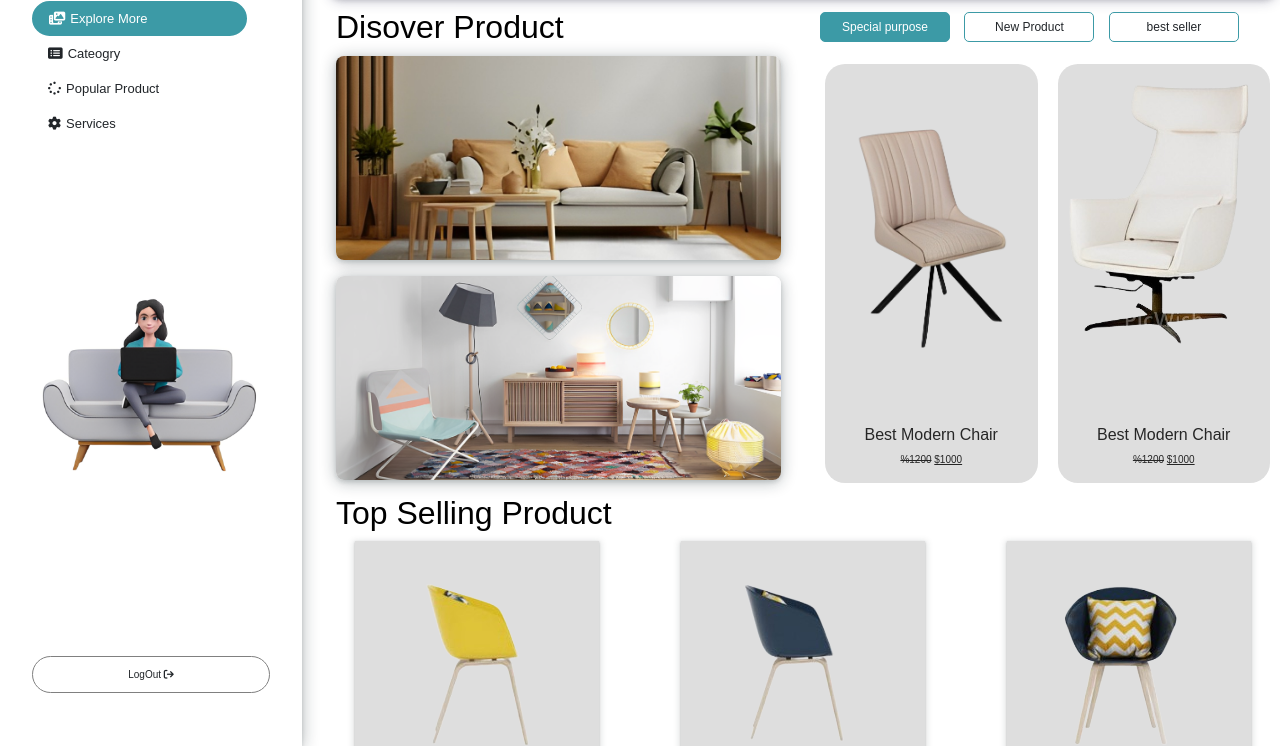
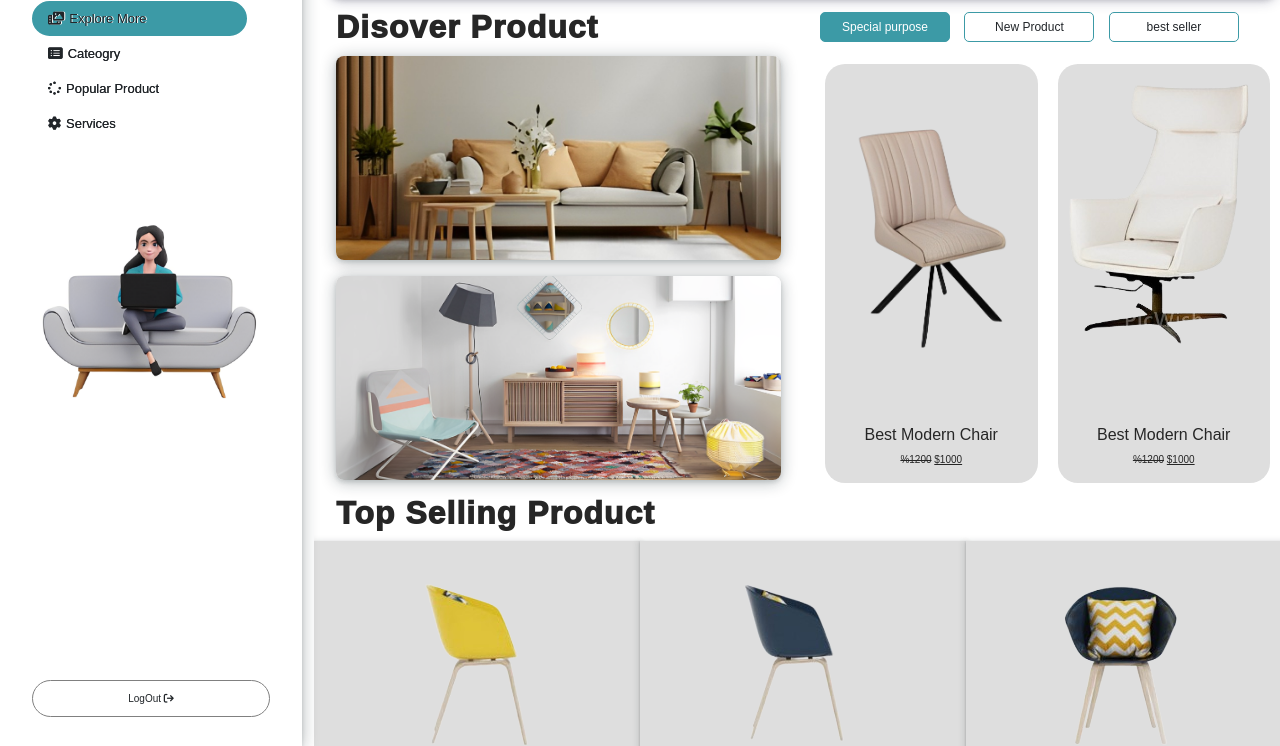
Before and after one commit to Fasih-Nasir/project16, a plain HTML site: page index.html in a window 1280 px wide. Shown: the part 54-800 px from the top of the page. Drawn offline with nearby package versions, Linux system fonts and the light colour scheme; a web font is replaced by a local one.

Commit message:
Update index.html

```diff
--- a/index.html
+++ b/index.html
@@ -1,5 +1,6 @@
 <!DOCTYPE html>
 <html lang="en">
+
 <head>
   <meta charset="UTF-8">
   <meta name="viewport" content="width=device-width, initial-scale=1.0">
@@ -8,29 +9,35 @@
   <link rel="preconnect" href="https://fonts.googleapis.com">
   <link rel="preconnect" href="https://fonts.gstatic.com" crossorigin>
   <link href="https://fonts.googleapis.com/css2?family=Belleza&display=swap" rel="stylesheet">
-<link rel="stylesheet" href="https://cdnjs.cloudflare.com/ajax/libs/font-awesome/6.5.1/css/all.min.css" integrity="sha512-DTOQO9RWCH3ppGqcWaEA1BIZOC6xxalwEsw9c2QQeAIftl+Vegovlnee1c9QX4TctnWMn13TZye+giMm8e2LwA==" crossorigin="anonymous" referrerpolicy="no-referrer" />
+  <link rel="stylesheet" href="https://cdnjs.cloudflare.com/ajax/libs/font-awesome/6.5.1/css/all.min.css"
+    integrity="sha512-DTOQO9RWCH3ppGqcWaEA1BIZOC6xxalwEsw9c2QQeAIftl+Vegovlnee1c9QX4TctnWMn13TZye+giMm8e2LwA=="
+    crossorigin="anonymous" referrerpolicy="no-referrer" />
   <title>Fasih-nasir</title>
 
 </head>
+
 <body>
   <div class="container-fluid" id="fone">
     <div class="row">
 
-<div class="navbar-expand-lg col-xxl-3 col-xl-3 col-lg-4 col-md-2 col-sm-2" id="c2">
+      <div class="navbar-expand-lg col-xxl-3 col-xl-3 col-lg-3 col-md-2 col-sm-2" id="c2">
 
-  <button class="navbar-toggler left" type="button" data-bs-toggle="collapse" data-bs-target="#navbarSupportedContent" aria-controls="navbarSupportedContent" aria-expanded="false" aria-label="Toggle navigation">
+        <button class="navbar-toggler left" type="button" data-bs-toggle="collapse"
+          data-bs-target="#navbarSupportedContent" aria-controls="navbarSupportedContent" aria-expanded="false"
+          aria-label="Toggle navigation">
           <i class="fa-solid fa-bars"></i>
         </button>
-  <div class="navbar-collapse  collapse" id="navbarSupportedContent">
+        <div class="navbar-collapse collapse" id="navbarSupportedContent">
           <nav class="navbar">
 
             <div class="container-fluid">
               <a class="navbar-brand" href="#">RUNWAY</a>
               <div class="navbar">
+           <div>
                 <ul>
                   <li>
 
-            <button class="btn ex active"><i class="fa-solid fa-photo-film"></i>Explore More</button>
+                    <button class="btn ex active"><i class="fa-solid fa-photo-film" style="color: white;"></i>Explore More</button>
                     <button class="btn ex"><i class="fa fa-list-alt" aria-hidden="true"></i>cateogry</button>
 
                     <button class="btn ex"><i class="fa fa-spinner" aria-hidden="true"></i>popular product</button>
@@ -43,8 +50,27 @@
 
                   </li>
                 </ul>
+              </div>
+                <!-- <div class="qwdf"> -->
+                  <img src="img/1img.png" class="img-fluid" alt="" id="poi">
+                <!-- </div>  -->
                 <div>
-          <img src="img/1img.png" class="img-fluid" alt="" id="qwe">
+                  <ul>
+                    <li>
+
+                      <button class="btn ex "><i class="fa-solid fa-photo-film"></i>Explore More</button>
+                      <button class="btn ex"><i class="fa fa-list-alt" aria-hidden="true"></i>cateogry</button>
+
+                      <button class="btn ex"><i class="fa fa-spinner" aria-hidden="true"></i>popular product</button>
+                      <button class="btn ex"><i class="fa fa-cog" aria-hidden="true"></i>Services</button>
+
+
+
+
+
+
+                    </li>
+                  </ul>
                 </div>
                 <form class="fe" role="search">
                   <!-- <input class="form-control me-2" type="search" placeholder="Search" aria-label="Search"> -->
@@ -56,7 +82,7 @@
           </nav>
         </div>
       </div>
-<div class="col-xxl-9 col-xl-9 col-lg-8 col-md-12 col-sm-12" id="col-2">
+      <div class="col-xxl-9 col-xl-9 col-lg-9 col-md-12 col-sm-12" id="col-2">
         <div class="container-fluid">
           <div class="row">
             <div class="col-xxl-12 col-xl-12 col-lg-12 col-lg-12 col-md-12 col-sm-12" id="sea">
@@ -66,7 +92,7 @@
           </div>
           <div class="row">
             <div class="col-md-6 col-sm-6">
-  <h2 style="color: black;padding: 0px 10px;">Disover Product</h2>
+              <h2 style="color:  #262626;padding: 0px 10px;font-weight: 1000;letter-spacing: 1px;;">Disover Product</h2>
             </div>
             <div class="col-md-6 col-sm-6" id="bca">
               <button class="btn active" id="ac">Special purpose</button>
@@ -109,8 +135,7 @@
               </div>
               <div id="sp">
                 <img src="img/p4 (2).png" id="p3" class="img-fluid" alt="">
-    <div
-class="sp1">
+                <div class="sp1">
                   <h6>Best modern chair</h6>
                   <p>
                     <del>%1200</del>
@@ -123,11 +148,12 @@ class="sp1">
           </div>
           <div class="row">
             <div class="col-12">
-    <h2 style="color: black;padding: 0px 10px;" id="tp">Top selling product</h2>
+              <h2 style="color:  #262626;padding: 0px 10px;font-weight: 1000;letter-spacing: 1px;;" id="tp">Top selling
+                product</h2>
             </div>
           </div>
           <div class="row" id="lastr">
-  <div class="col-3" id="ac2">
+            <div class="col-xl-4 col-lg-4 col-md-4 col-sm-6" id="ac2">
 
               <img src="img/p5.png" class="img-fluid" alt="" id="lps">
               <div id="umer">
@@ -136,7 +162,7 @@ class="sp1">
                 <button class="btn">buy now</button>
               </div>
             </div>
-  <div class="col-3" id="ac2">
+            <div class="col-xl-4 col-lg-4 col-md-4 col-sm-6" id="ac2">
               <img src="img/p6.png" class="img-fluid" alt="" id="lps">
               <div id="umer">
                 <p>best modern chair</p>
@@ -144,7 +170,7 @@ class="sp1">
                 <button class="btn">buy now</button>
               </div>
             </div>
-  <div class="col-3" id="ac2">
+            <div class="col-xl-4 col-lg-4 col-md-4 col-sm-6" id="ac2">
               <img src="img/p7.png" class="img-fluid" alt="" id="lps">
               <div id="umer">
                 <p>best modern chair</p>
@@ -159,10 +185,15 @@ class="sp1">
     <!--  -->
 
   </div>
+
+  <!-- <div class="ez">
+
+</div> -->
   <!-- Bootstrap JS and Popper.js (optional) -->
   <script src="https://code.jquery.com/jquery-3.6.0.min.js"></script>
   <script src="https://cdn.jsdelivr.net/npm/@popperjs/core@2.10.2/dist/umd/popper.min.js"></script>
   <script src="https://cdn.jsdelivr.net/npm/bootstrap@5.2.3/dist/js/bootstrap.min.js"></script>
 
 </body>
+
 </html>
```
Lines whose indentation alone changed are shown as unchanged.
